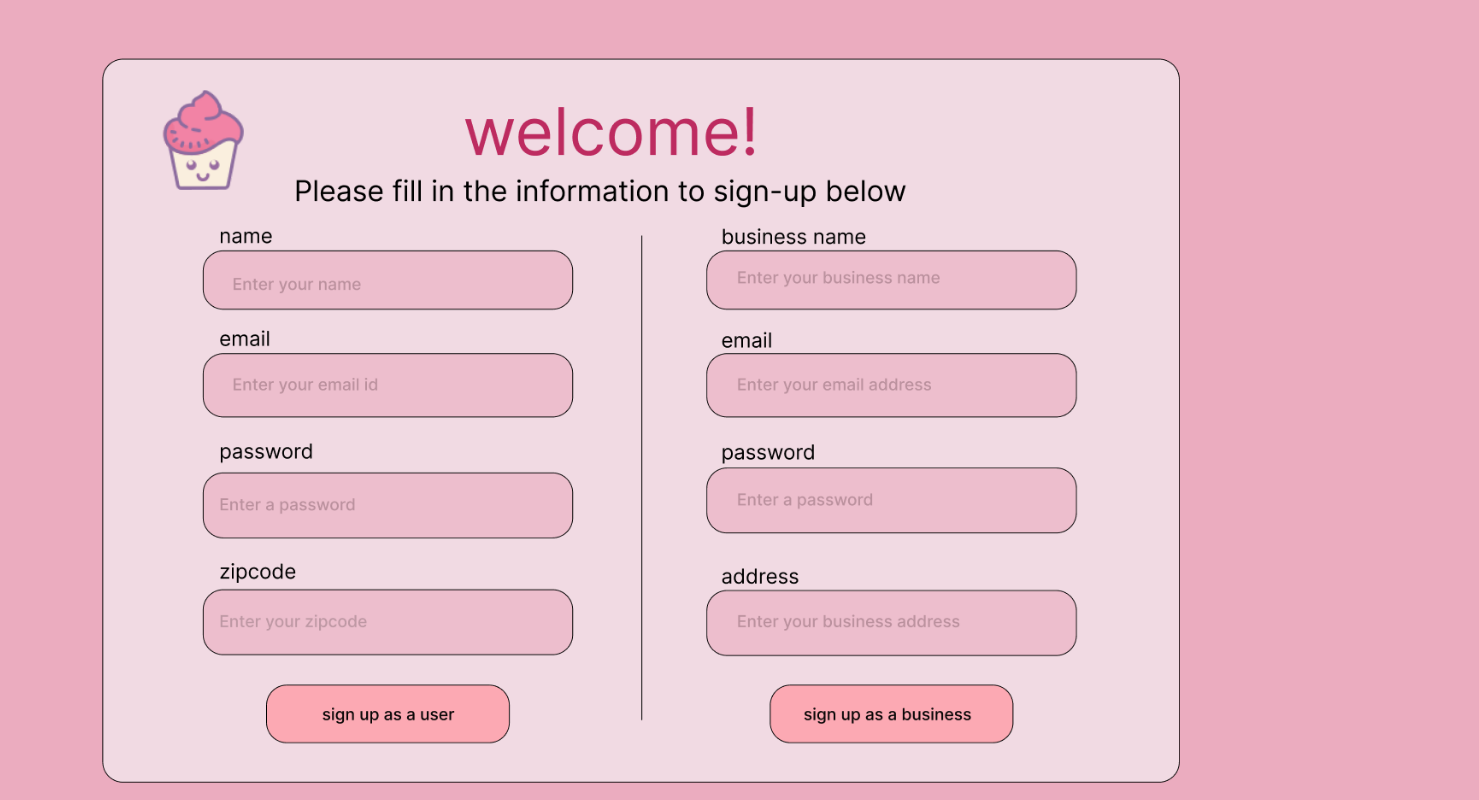
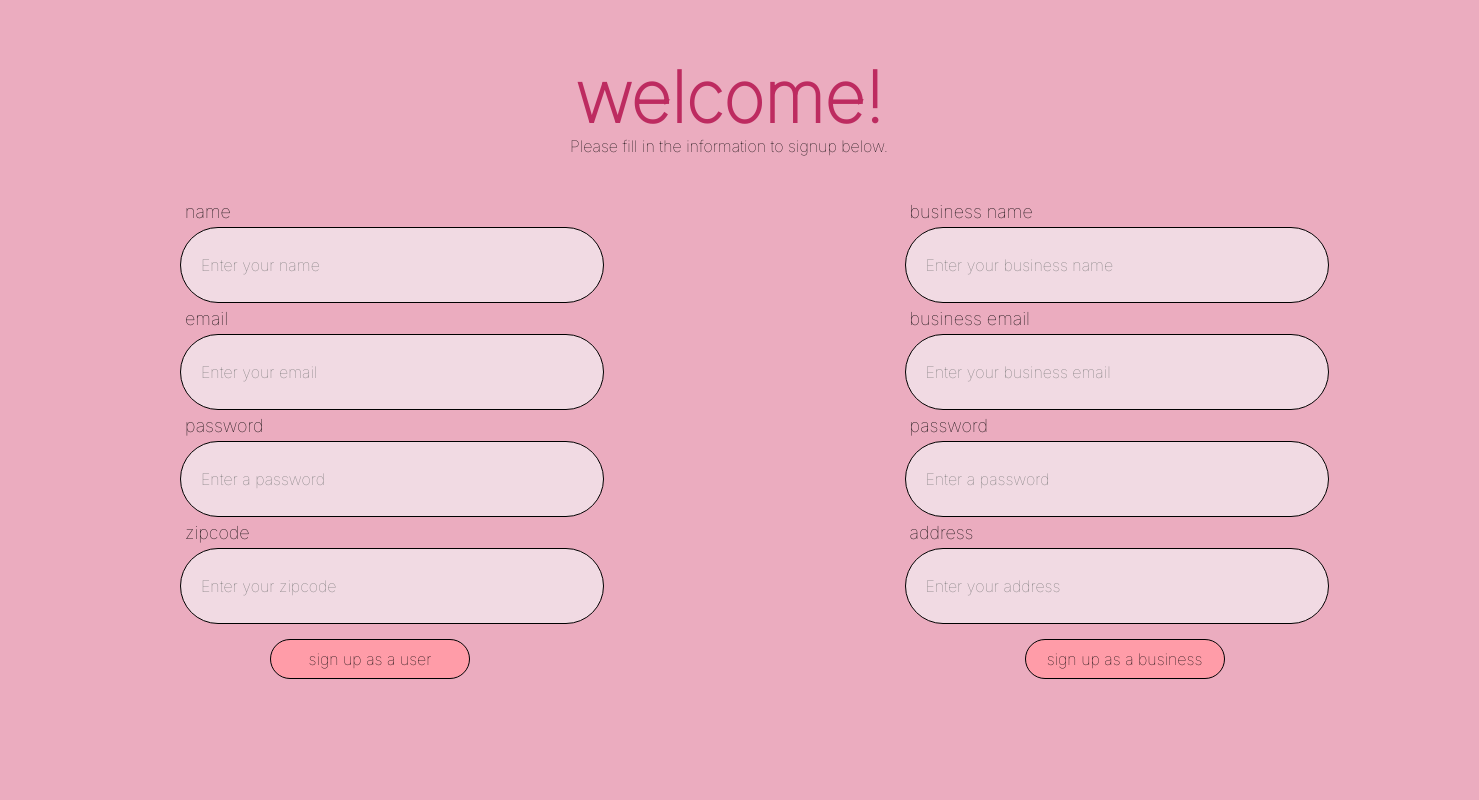
Before and after one commit to krisub/wics_hacks_24, a React (Create React App) app: page /signup in a window 1280 px wide. Shown: the top 800 px of the page, 1479 px wide, since content can reach past the window. Built offline with nearby package versions, Linux system fonts and the light colour scheme.

Commit message:
welcome page

```diff
--- a/src/BusinessDashboard.css
+++ b/src/BusinessDashboard.css
@@ -3,5 +3,5 @@
     margin-top: -200px;
     position: absolute;
     width: 150px;
-    opacity: 0;
+    opacity: 10;
 }
--- a/src/Signup.css
+++ b/src/Signup.css
@@ -1,3 +1,4 @@
+/*
 .container-with-img img {
     width: 1100px;
 }
@@ -15,3 +16,119 @@
     width: 200px;
     opacity: 0;
 }
+*/
+
+.signup-container {
+    display: flex;
+    align-items: center;
+    height: 100vh;
+    margin-top: 40px;
+  }
+
+  .the-sections-container {
+    display: flex;
+    align-items: center; /* Align items vertically */
+    justify-content: center; /* Align items horizontally */
+    margin-left: 30px;
+  }
+
+
+  .left-section,
+  .right-section {
+    text-align: center;
+    flex: 1;
+    padding: 150px;
+    font-family: 'Inter', sans-serif;
+    display: flex; /* Add this to make inner divs flex containers */
+    flex-direction: column;
+  }
+
+  .divider {
+    height: 65%;
+    width: 0.5px;
+    background-color: #000000;
+  }
+
+  .heading {
+    font-family: 'Inter', sans-serif;
+    margin-top: -700px;
+    margin-left: 570px;
+    position: absolute;
+    display: flex-column;
+  }
+
+  .heading > p {
+    margin-top: -50px;
+  }
+
+
+
+  .welcome
+  {
+    color: #BD2B60;
+    font-size: 70px;
+  }
+
+  .login-image{
+    width: 100px;
+    position: absolute;
+    top: 20px;
+    left: 20px;
+    border-radius: 25px;
+  }
+
+  .rounded-rectangle{
+    background-color: #eaeaea;
+    border-radius: 25px;
+    padding: 40px; /* Increased padding */
+    width: 1203px;
+    height: 852px;
+    position: relative;
+    display: flex;
+    flex-direction: column;
+    align-items: center;
+    justify-content: center;
+    border: 1px solid #000;
+  }
+
+  button {
+    margin-top: 10px;
+    padding: 4px 16px;
+    border: 1px solid black;
+    border-radius: 2000px; /* Rounded edges */
+    background-color: #FF9CA8; /* Example button color */
+    color: black;
+    font-family: 'Inter', sans-serif;
+    font-size: 16px;
+    cursor: pointer;
+    width: 200px;
+    height: 40px;
+    margin: 0 25px;
+    margin-left: 90px;
+    margin-top: 10px
+  }
+
+  .businessButton {
+    margin-left: 120px;
+  }
+  input{
+    background-color: #F1DAE3;
+    opacity: 60;
+    display: flex;
+    flex-direction: column;
+    align-items: flex-start;
+    width: 400px;
+    margin-bottom: 5px; /* Increased margin */
+    border-radius: 50px;
+    position: relative;
+    border: 1px solid black;
+    font-size: 16px;
+  }
+
+  label{
+    font-family: 'Inter', sans-serif;
+    font-size: 18px;
+    padding-bottom: 5px;
+    padding-left: 5px;
+    text-align: left;
+  }
--- a/src/Signup.js
+++ b/src/Signup.js
@@ -1,3 +1,4 @@
+/*
 import React from 'react';
 import './Signup.css'; // Import CSS file for styling
 
@@ -14,3 +15,111 @@ function Signup(){
 }
 
 export default Signup;
+*/
+
+import React, { useState } from 'react';
+
+import './Signup.css'; // Create a corresponding CSS file for styling
+
+
+
+
+
+function Signup() {
+
+  return (
+
+    <div className="signup-container">
+
+        <div className='heading'>
+
+
+          <h1 className='welcome'>welcome!</h1>
+          <p>Please fill in the information to signup below.</p>
+
+        </div>
+
+<div className="the-sections-container">
+        <div className="left-section">
+          {/* User Signup Fields */}
+          <label>name</label>
+          <input
+            placeholder="Enter your name"
+          />
+
+          <label>email</label>
+
+          <input
+            placeholder="Enter your email"
+          />
+
+          <label>password</label>
+          <input
+            placeholder="Enter a password"
+          />
+
+          <label>zipcode</label>
+          <input
+            placeholder="Enter your zipcode"
+          />
+
+          <button>sign up as a user</button>
+        </div>
+
+
+
+        <div className="divider"></div>
+
+
+
+        <div className="right-section">
+
+          {/* Business Signup Fields */}
+
+          <label>business name</label>
+
+          <input
+
+            placeholder="Enter your business name"
+
+          />
+
+          <label>business email</label>
+
+          <input
+
+            placeholder="Enter your business email"
+
+          />
+
+          <label>password</label>
+
+          <input
+
+            placeholder="Enter a password"
+
+          />
+
+          <label>address</label>
+
+          <input
+
+            placeholder="Enter your address "
+
+          />
+
+          <button className="businessButton">sign up as a business</button>
+
+        </div>
+
+        </div>
+
+      </div>
+
+  );
+
+}
+
+
+
+export default Signup;
```
